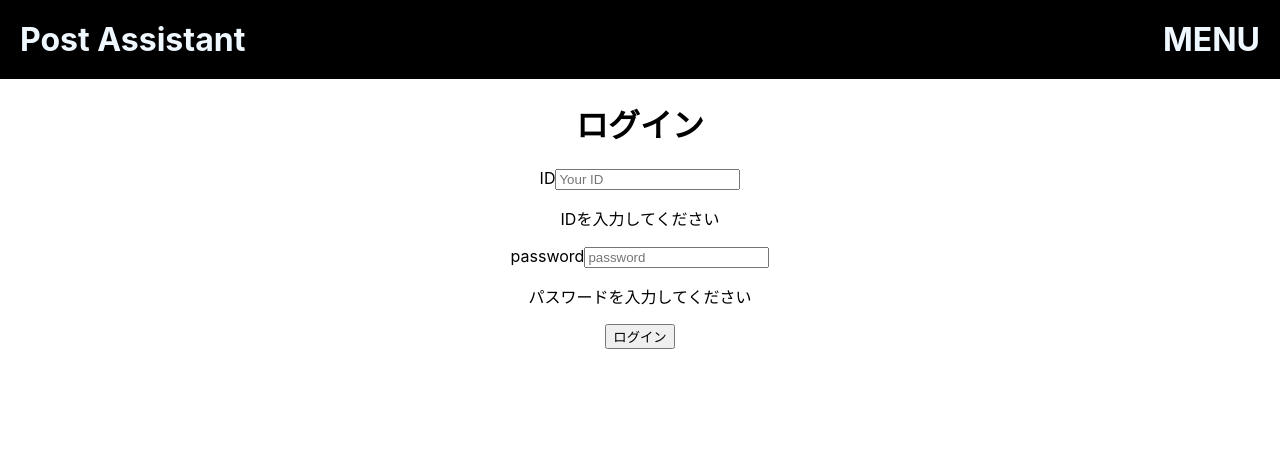
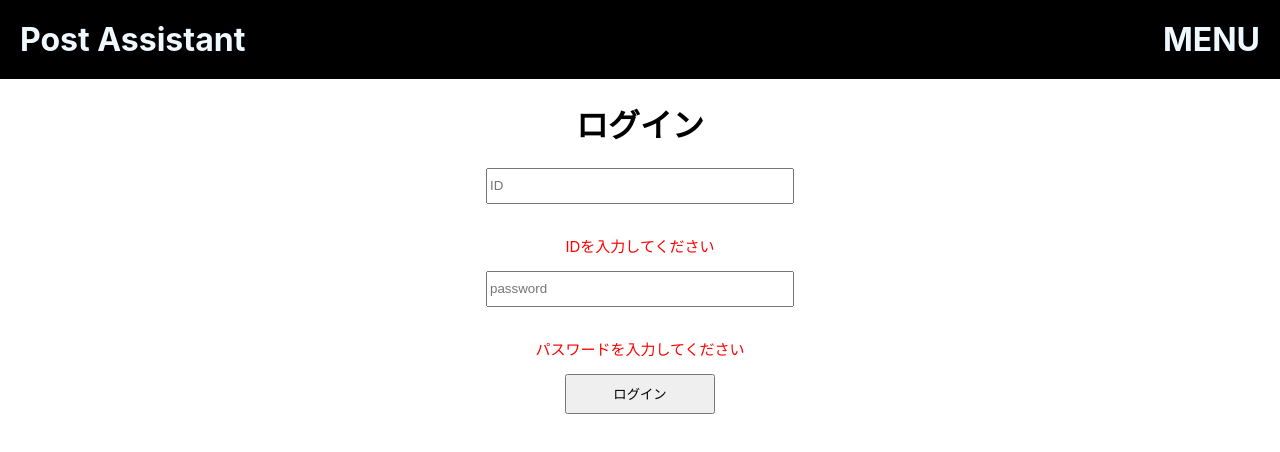
Before and after one commit to Ryodayodayo/PostAssistant, a React (Create React App) app: page / in a window 1280 px wide. Both pictures are taken after a click on the button "ログイン". Shown: the top 452 px of the page. Built offline with nearby package versions, Linux system fonts and the light colour scheme.

Commit message:
fetchでデータ送れるようになった。cssモジュール使ってクラスの割り当てした

```diff
--- /dev/null
+++ b/src/components/LoginForm.module.css
@@ -0,0 +1,24 @@
+.container {
+    display: flex;
+    flex-direction: column;
+    align-items: center;
+}
+
+.field {
+    height: 30px;
+    width: 300px;
+    margin-bottom: 1rem;
+
+}
+
+.errorMessage {
+    color: red;
+    font-size: 15px;
+}
+
+.button {
+  margin: 0 auto;
+  display: block;
+  width: 150px;
+  height: 40px;
+}
--- a/src/components/LoginForm.tsx
+++ b/src/components/LoginForm.tsx
@@ -1,4 +1,5 @@
 import React, { useState } from 'react';
+import styles from './LoginForm.module.css'
 
 const LoginForm = () => {
     const [id, setId] = useState("");
@@ -6,48 +7,40 @@ const LoginForm = () => {
 
     const[idError, setIdError] = useState("");
     const[passwordError, setPasswordError] = useState("");
+    const[keyError, setKeyError] = useState("");
 
     const[isLoading, setIsLoading] = useState(false)
 
-    //IDチェック関数
-    const isValidId = (id : string) => {
-        if (id == "a") {
-            return "401";
-        }
-    };
+    // IDの入力処理
+    const handleIdChange = (e: React.ChangeEvent<HTMLInputElement>) => {
+        setId(e.target.value);
+        if (idError) setIdError("");
+        if (keyError) setKeyError("");
+    }
 
-    //パスワードチェック関数
-    const isValidPassword = (password : string) => {
-        if (password == "b") {
-            return "401";
-        }
+    // パスワードの入力処理
+    const handlePasswordChange = (e: React.ChangeEvent<HTMLInputElement>) => {
+        setPassword(e.target.value);
+        if (passwordError) setPasswordError("");
+        if (keyError) setKeyError("");
     };
 
 
     const handleLogin = async () => {
-        console.log('ID', id);
-        console.log('password', password);
-
         // エラーチェック
         let hasError = false;
 
         if (!id) {
             setIdError ("IDを入力してください");
             hasError = true ;
-        } else if (!isValidId (id)) {
-            setIdError ("正しいIDを入力してください");
-            hasError = true ;
         }
 
         if (!password) {
             setPasswordError ("パスワードを入力してください");
             hasError = true ;
-        } else if (!isValidPassword (password)) {
-            setPasswordError ("正しいパスワードを入力してください");
-            hasError = true ;
         }
 
-        // エラーがある時はreturn
+        // 空欄がある時はreturn
         if (hasError) {
             return ;
         }
@@ -56,10 +49,27 @@ const LoginForm = () => {
         setIsLoading (true);
 
         try {
-            await new Promise(resolve => setTimeout(resolve, 2000));
-            alert ("ログイン成功")
+            const response = await fetch('http://127.0.0.1:8787/api/login', {
+                method: 'POST',
+                headers: {
+                    'Content-Type': 'application/json'
+                },
+                body: JSON.stringify({ id, password })
+            })
+
+            const data = await response.json();
+
+
+
+            if (data.success) {
+                alert (`ログイン成功   ID:${data.userId}`)
+            } else {
+                setKeyError(data.message); //IDかパスワードが間違ってたらエラーメッセージを格納
+            }
+            console.log(response.status);
+
         } catch {
-            alert ("ログイン失敗")
+            alert ("通信エラー")
         } finally {
             setIsLoading (false);
         }
@@ -69,41 +79,43 @@ const LoginForm = () => {
         <div>
             <h1>ログイン</h1>
 
-            <div className = "id">
-                <label>ID</label>
+            <div className = {styles.container}>
                 <input
-                    className = "Form"
+                    className = {styles.field}
                     value = {id}
-                    onChange = {(e: React.ChangeEvent<HTMLInputElement>) => setId(e.target.value)}
-                    placeholder = "Your ID"
+                    onChange = {handleIdChange}
+                    placeholder = "ID"
                     disabled={isLoading}
                  />
+                 {idError &&(
+                    <p className={styles.errorMessage}>{idError}</p>
+                 )}
             </div>
-            {idError && (
-                <p className="text-red-500">{idError}</p>
-            )}
 
-            <div className = "password">
-                <label>password</label>
+            <div className = {styles.container}>
                 <input
-                    className = "Form"
+                    className = {styles.field}
                     value = {password}
-                    onChange = {(e: React.ChangeEvent<HTMLInputElement> ) =>setPassword(e.target.value)}
+                    onChange = {handlePasswordChange}
                     placeholder = "password"
                     disabled={isLoading}
                 />
-            {passwordError && (
-                <p className="text-red-500">{passwordError}</p>
+                {passwordError &&(
+                    <p className={styles.errorMessage}>{passwordError}</p>
+                )}
+            </div>
+
+            {keyError && (
+                <p className={styles.errorMessage}>{keyError}</p>
             )}
-            </div>
 
             <button
             onClick={handleLogin}
-            className = "button"
+            className = {styles.button}
             disabled={isLoading}
             >
                 {isLoading ? (
-                    <div className="flex items-center justify-center">
+                    <div >
                         ログイン中...
                     </div>
                 ) : (
```
